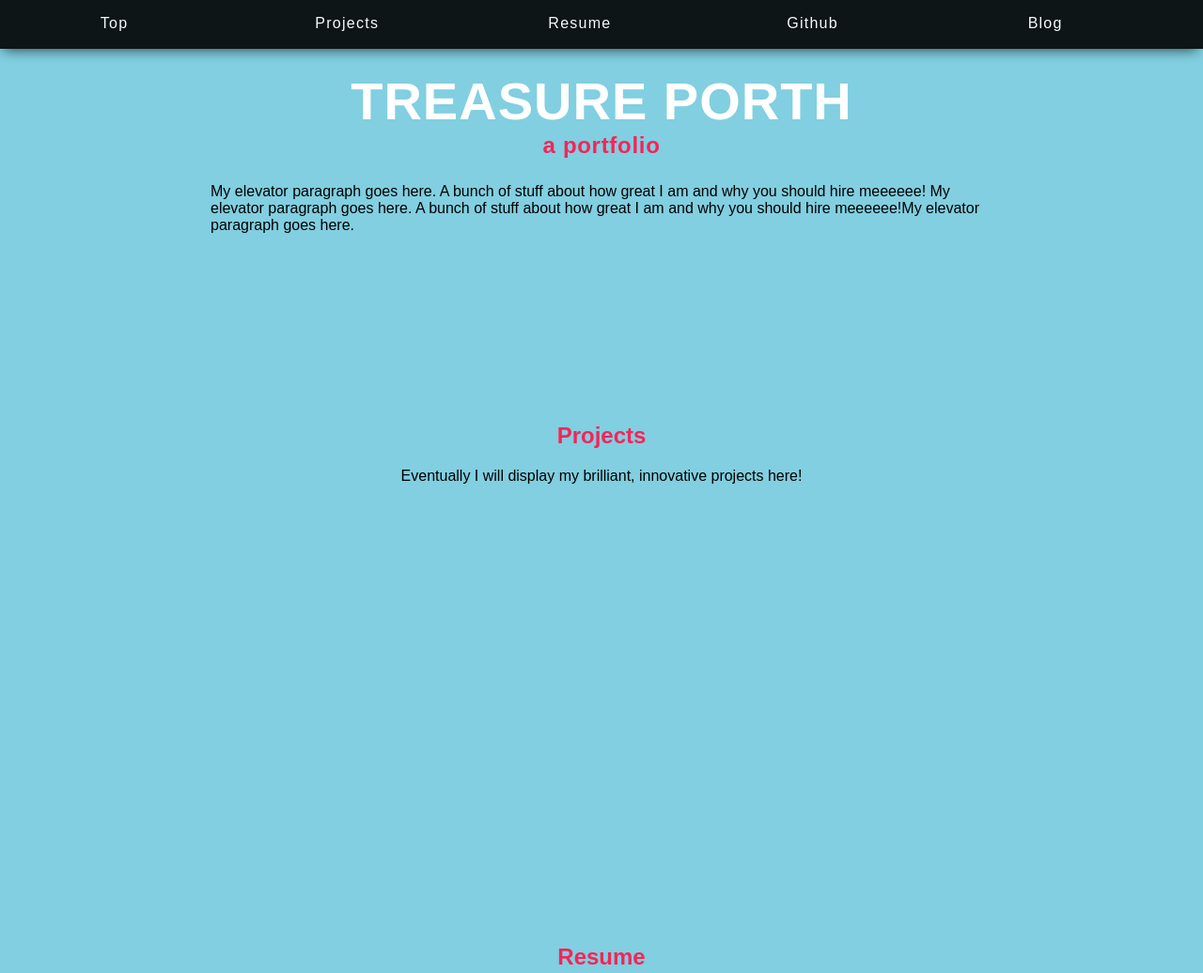
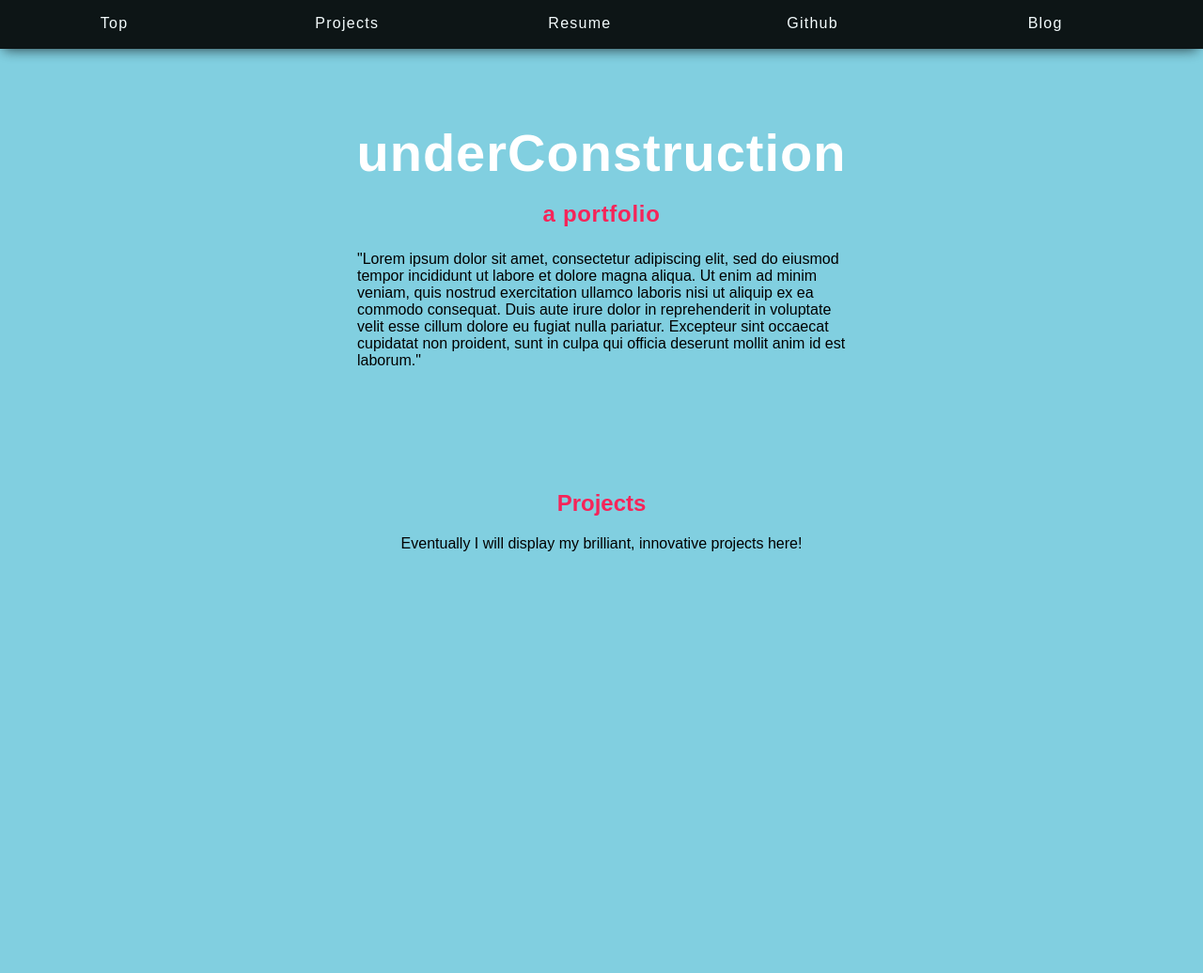
Before and after one commit to trezp/treasurep, a plain HTML site: page index.html in a window 1280 px wide. Shown: the top 1036 px of the page at 94% size. Drawn offline with Linux system fonts and the light colour scheme; a web font is replaced by a local one.

Commit message:
redesign and CSS cleanup

```diff
--- a/index.html
+++ b/index.html
@@ -1,7 +1,7 @@
 <!DOCTYPE html>
 <html lang="en">
 <head>
-	<title>Treasure Learns to Code</title>
+	<title>Treasure Porth | Portfolio</title>
 	<meta charset="UTF-8">
 	<link rel="stylesheet" type="text/css" href="normalize.css">
 	<link rel="stylesheet" type="text/css" href="styles.css">
@@ -20,10 +20,10 @@
 			</div>
 			<div id="wrapper">
 			<div id="bannerBox">
-				<h1>TREASURE PORTH</h1>
+				<h1>underConstruction</h1>
 				<h2>a portfolio</h2>
 			</div>
-			<div id="intro">My elevator paragraph goes here. A bunch of stuff about how great I am and why you should hire meeeeee! My elevator paragraph goes here. A bunch of stuff about how great I am and why you should hire meeeeee!My elevator paragraph goes here.</div>
+			<div id="intro">"Lorem ipsum dolor sit amet, consectetur adipiscing elit, sed do eiusmod tempor incididunt ut labore et dolore magna aliqua. Ut enim ad minim veniam, quis nostrud exercitation ullamco laboris nisi ut aliquip ex ea commodo consequat. Duis aute irure dolor in reprehenderit in voluptate velit esse cillum dolore eu fugiat nulla pariatur. Excepteur sint occaecat cupidatat non proident, sunt in culpa qui officia deserunt mollit anim id est laborum."</div>
 				<div class="subsection">
 					<a id="projects"></a>
 					<h2 class="section-intro">Projects</h2>
@@ -39,7 +39,7 @@
 			<p>FOOTER STUFF<p>
 			<p>Treasure Porth, 2014</p>
 		</footer>
-
+		</div>
 
 	</body>
 
--- a/styles.css
+++ b/styles.css
@@ -9,8 +9,9 @@ body {
 	padding-top: 50px;
 }
 
-wrapper {
-	width: 90%;
+#wrapper {
+	max-width: 800px;
+	margin: auto;
 }
 
 a {
@@ -33,6 +34,7 @@ a:hover {
 	padding: 15px;
 	line-height: 10px;
 	letter-spacing: .7px;
+	margin-top: 55px;
 }
 
 h1 {
@@ -44,6 +46,7 @@ h1 {
 }
 h2 {
 	color: #F62459;
+	margin-top: 55px;
 }
 
 #nav {
@@ -71,6 +74,8 @@ li {
 
 ul {
 	padding: 0;
+
+
 }
 
 #intro {
@@ -82,9 +87,10 @@ ul {
 }
 .subsection {
 	height: 500px;
-	width: 80%;
+	border-width: 100px;
+	width: 65%;
 	margin: auto;
-	margin-top: 55px;
+	margin-top: 50px;
 	text-align: center;
 
 }
```
Lines whose indentation alone changed are shown as unchanged.
